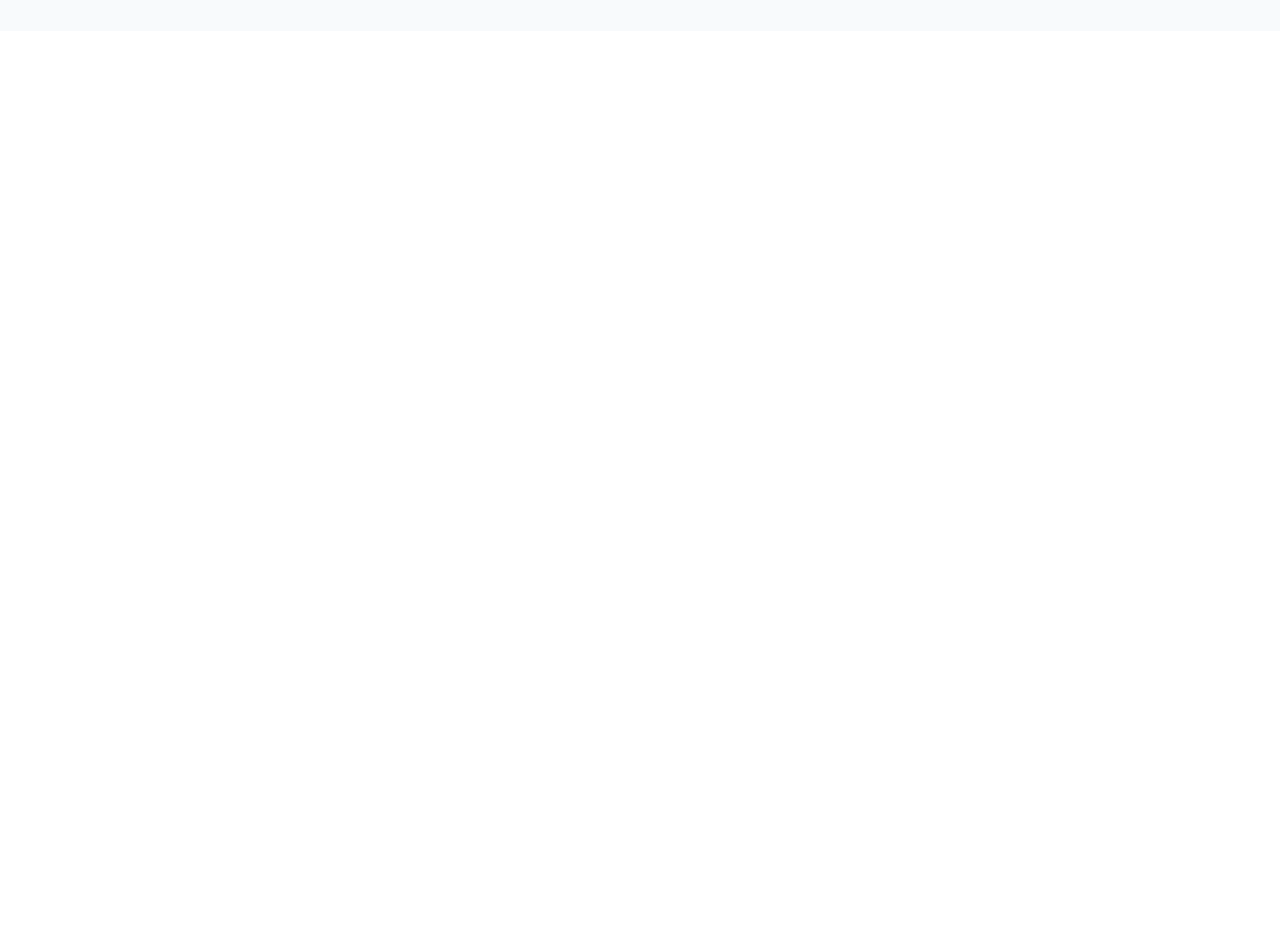
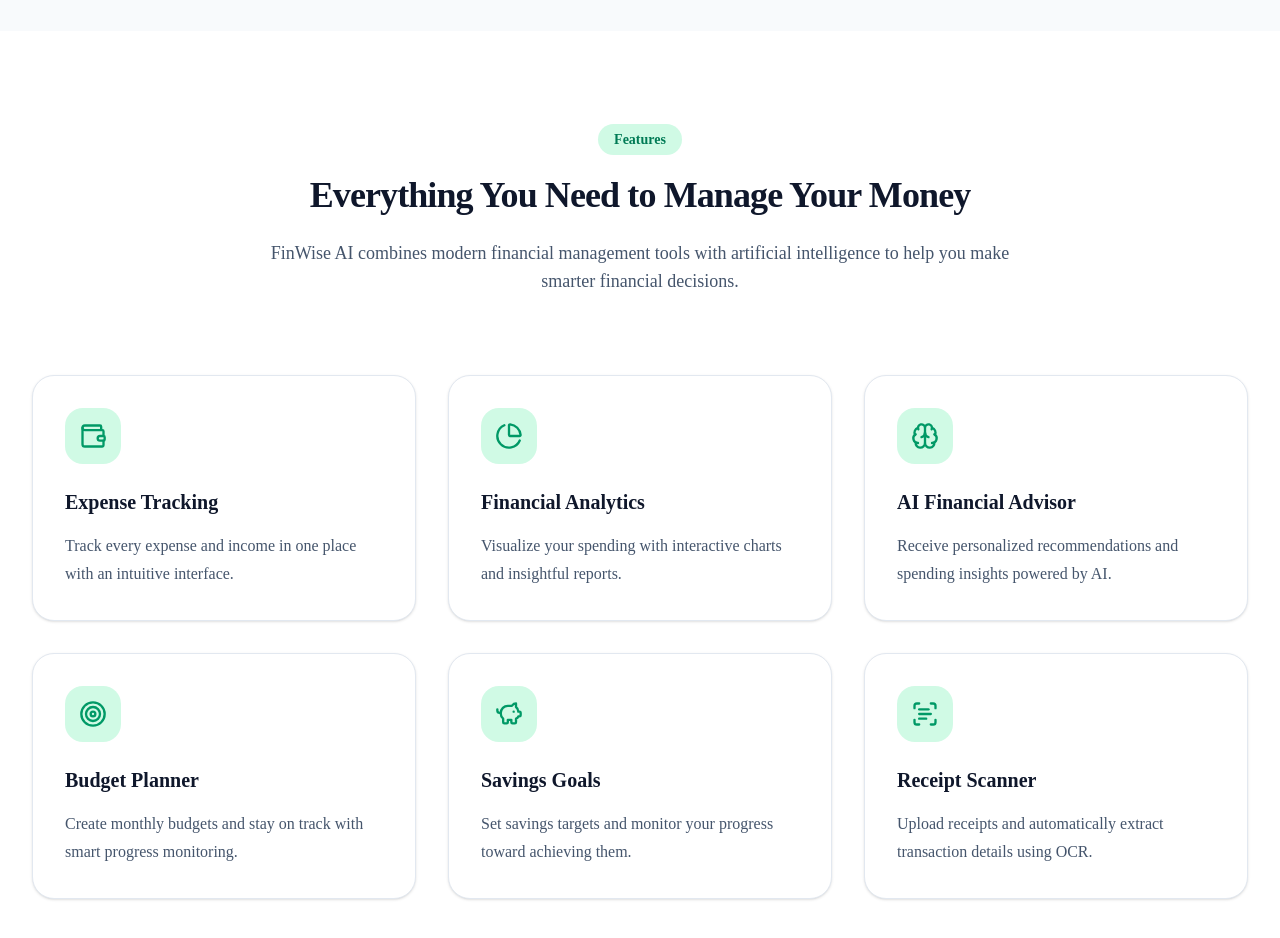
Before and after one commit to Nuskan2003/FinWise-AI, a Next.js app: page / in a window 1280 px wide. Shown: the part 780-1718 px from the top of the page. Before the commit the page ends 811 px from the top, so only its background shows below. Built offline with nearby package versions, Linux system fonts and the light colour scheme.

Commit message:
Implement landing page features section

```diff
--- a/app/page.tsx
+++ b/app/page.tsx
@@ -1,5 +1,6 @@
 import Navbar from "@/components/layout/Navbar";
 import Hero from "@/components/landing/Hero";
+import Features from "@/components/landing/Features";
 
 export default function Home() {
   return (
@@ -7,6 +8,8 @@ export default function Home() {
       <Navbar />
 
       <Hero />
+
+      <Features />
     </main>
   );
 }
--- /dev/null
+++ b/components/landing/Features.tsx
@@ -0,0 +1,99 @@
+import {
+  Brain,
+  Wallet,
+  PieChart,
+  Target,
+  ScanText,
+  PiggyBank,
+} from "lucide-react";
+
+const features = [
+  {
+    icon: Wallet,
+    title: "Expense Tracking",
+    description:
+      "Track every expense and income in one place with an intuitive interface.",
+  },
+  {
+    icon: PieChart,
+    title: "Financial Analytics",
+    description:
+      "Visualize your spending with interactive charts and insightful reports.",
+  },
+  {
+    icon: Brain,
+    title: "AI Financial Advisor",
+    description:
+      "Receive personalized recommendations and spending insights powered by AI.",
+  },
+  {
+    icon: Target,
+    title: "Budget Planner",
+    description:
+      "Create monthly budgets and stay on track with smart progress monitoring.",
+  },
+  {
+    icon: PiggyBank,
+    title: "Savings Goals",
+    description:
+      "Set savings targets and monitor your progress toward achieving them.",
+  },
+  {
+    icon: ScanText,
+    title: "Receipt Scanner",
+    description:
+      "Upload receipts and automatically extract transaction details using OCR.",
+  },
+];
+
+export default function Features() {
+  return (
+    <section
+      id="features"
+      className="bg-white py-24"
+    >
+      <div className="mx-auto max-w-7xl px-6 lg:px-8">
+        <div className="mx-auto max-w-3xl text-center">
+          <span className="rounded-full bg-emerald-100 px-4 py-2 text-sm font-semibold text-emerald-700">
+            Features
+          </span>
+
+          <h2 className="mt-6 text-4xl font-bold tracking-tight text-slate-900">
+            Everything You Need to Manage Your Money
+          </h2>
+
+          <p className="mt-6 text-lg text-slate-600">
+            FinWise AI combines modern financial management tools
+            with artificial intelligence to help you make smarter
+            financial decisions.
+          </p>
+        </div>
+
+        <div className="mt-20 grid gap-8 md:grid-cols-2 xl:grid-cols-3">
+          {features.map((feature) => {
+            const Icon = feature.icon;
+
+            return (
+              <div
+                key={feature.title}
+                className="group rounded-3xl border border-slate-200 bg-white p-8 shadow-sm transition-all duration-300 hover:-translate-y-2 hover:border-emerald-500 hover:shadow-xl"
+              >
+                <div className="flex h-14 w-14 items-center justify-center rounded-2xl bg-emerald-100 text-emerald-600 transition group-hover:bg-emerald-500 group-hover:text-white">
+                  <Icon className="h-7 w-7" />
+                </div>
+
+                <h3 className="mt-6 text-xl font-semibold text-slate-900">
+                  {feature.title}
+                </h3>
+
+                <p className="mt-4 leading-7 text-slate-600">
+                  {feature.description}
+                </p>
+              </div>
+            );
+          })}
+        </div>
+      </div>
+    </section>
+  );
+}
```
